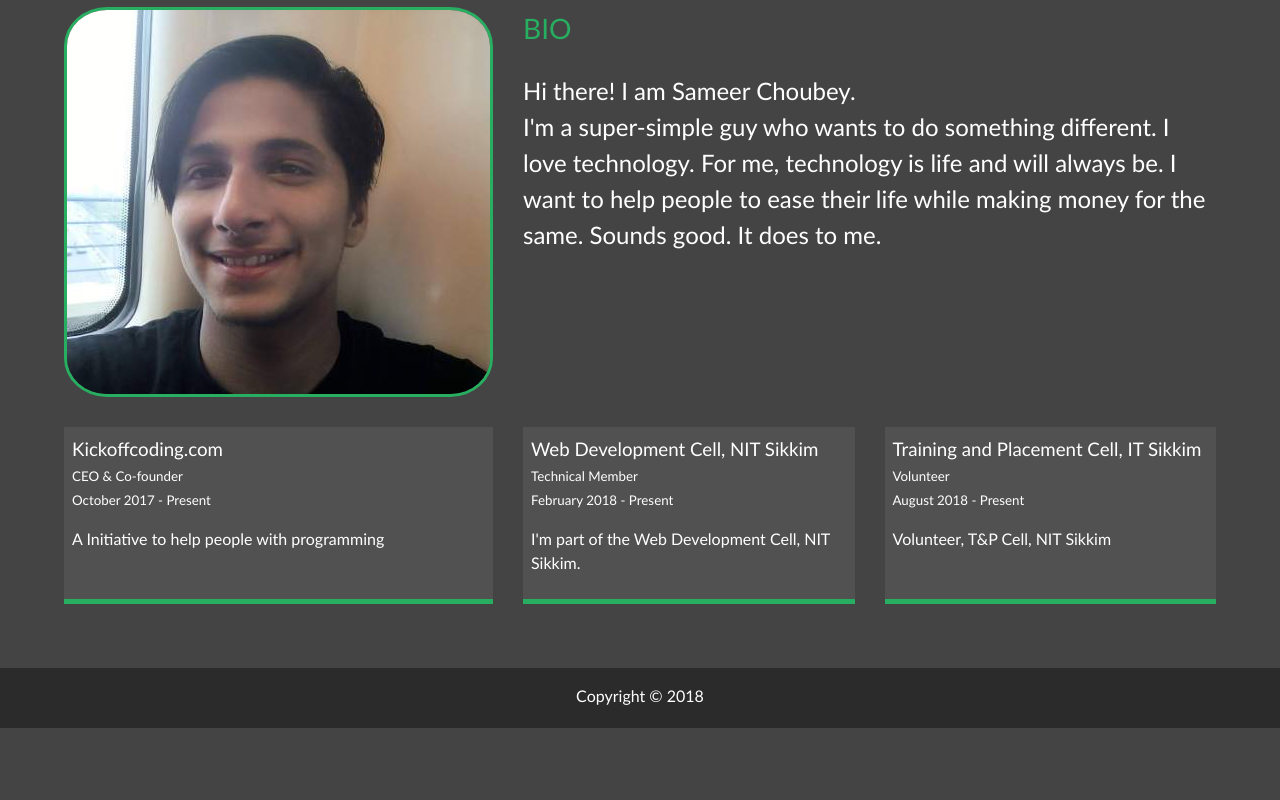
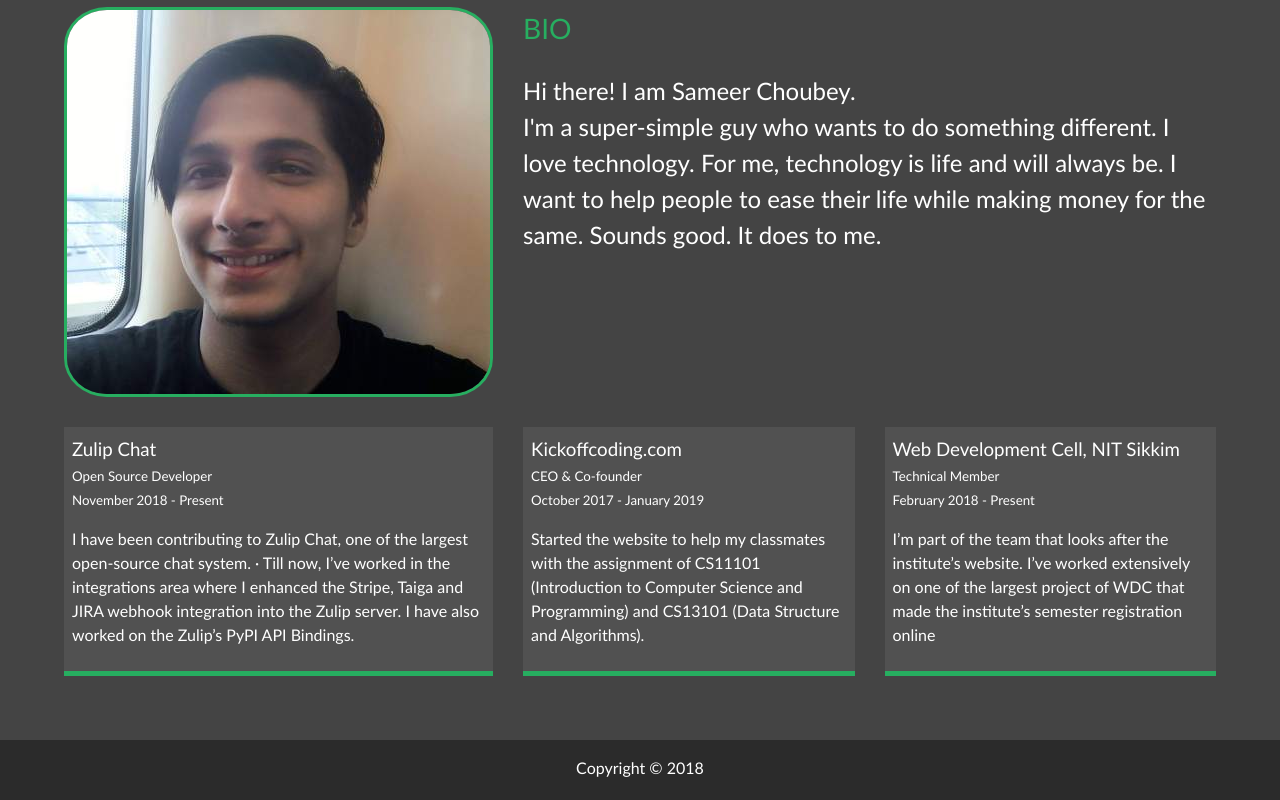
Before and after one commit to sameerchoubey/portfolioPage, a website: page dist/about.html in a window 1280 px wide. Shown: the part 435-1235 px from the top of the page. Before the commit the page ends 1163 px from the top, so only its background shows below. Drawn offline with Linux system fonts and the light colour scheme.

Commit message:
Updating new information on the portfolio website.

```diff
--- a/dist/about.html
+++ b/dist/about.html
@@ -7,8 +7,8 @@
     <meta http-equiv="X-UA-Compatible" content="ie=edge">
     <title>About Page</title>
     <link rel="stylesheet" href="css/main.css">
-    <link rel="stylesheet" href="https://use.fontawesome.com/releases/v5.3.1/css/all.css" integrity="sha384-mzrmE5qonljUremFsqc01SB46JvROS7bZs3IO2EmfFsd15uHvIt+Y8vEf7N7fWAU"
-        crossorigin="anonymous">
+    <link rel="stylesheet" href="https://use.fontawesome.com/releases/v5.3.1/css/all.css"
+        integrity="sha384-mzrmE5qonljUremFsqc01SB46JvROS7bZs3IO2EmfFsd15uHvIt+Y8vEf7N7fWAU" crossorigin="anonymous">
 </head>
 
 <body>
@@ -63,28 +63,31 @@
                     Sounds good. It does to me.
                 </p>
             </div>
+            <div class="job job-1">
+                <h3>Zulip Chat</h3>
+                <small>Open Source Developer</small>
+                <br>
 
-            <div class="job job-1">
+                <small>November 2018 - Present</small>
+                <p>I have been contributing to Zulip Chat, one of the largest open-source chat system. · Till now,
+                    I’ve worked in the integrations area where I enhanced the Stripe, Taiga and JIRA webhook integration
+                    into the Zulip server. I have also worked on the Zulip’s PyPI API Bindings.</p>
+            </div>
+            <div class="job job-2">
                 <h3>Kickoffcoding.com</h3>
                 <small>CEO & Co-founder</small>
                 <br>
-                <small>October 2017 - Present</small>
-                <p>A Initiative to help people with programming</p>
+                <small>October 2017 - January 2019</small>
+                <p>Started the website to help my classmates with the assignment of CS11101 (Introduction to Computer
+                    Science and Programming) and CS13101 (Data Structure and Algorithms).</p>
             </div>
-            <div class="job job-2">
+            <div class="job job-3">
                 <h3>Web Development Cell, NIT Sikkim</h3>
                 <small>Technical Member</small>
                 <br>
                 <small>February 2018 - Present</small>
-                <p>I'm part of the Web Development Cell, NIT Sikkim.</p>
-            </div>
-            <div class="job job-3">
-                <h3>Training and Placement Cell, IT Sikkim</h3>
-                <small>Volunteer</small>
-                <br>
-
-                <small>August 2018 - Present</small>
-                <p>Volunteer, T&P Cell, NIT Sikkim</p>
+                <p>I’m part of the team that looks after the institute’s website. I’ve worked extensively on one of
+                    the largest project of WDC that made the institute’s semester registration online</p>
             </div>
         </div>
     </main>
```
Also changed, not shown: dist/index.html (+5 -7 lines), dist/work.html (+9 -7 lines), 2 other files.
